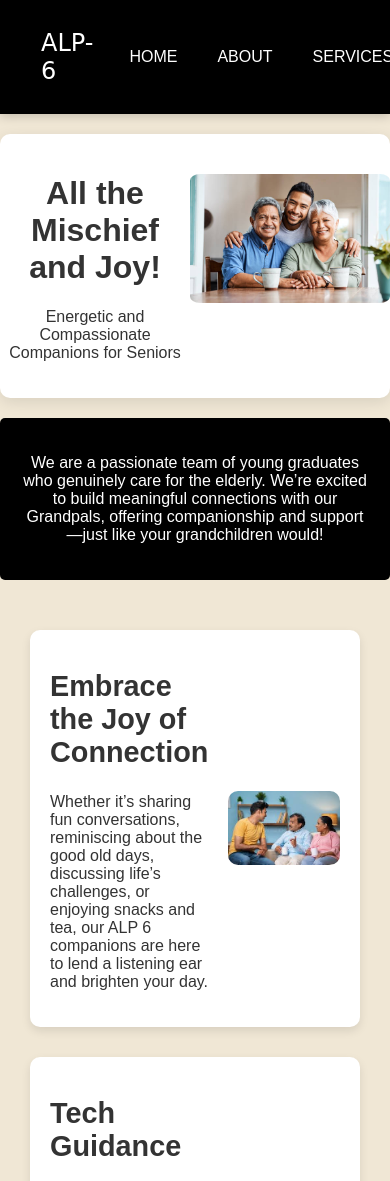
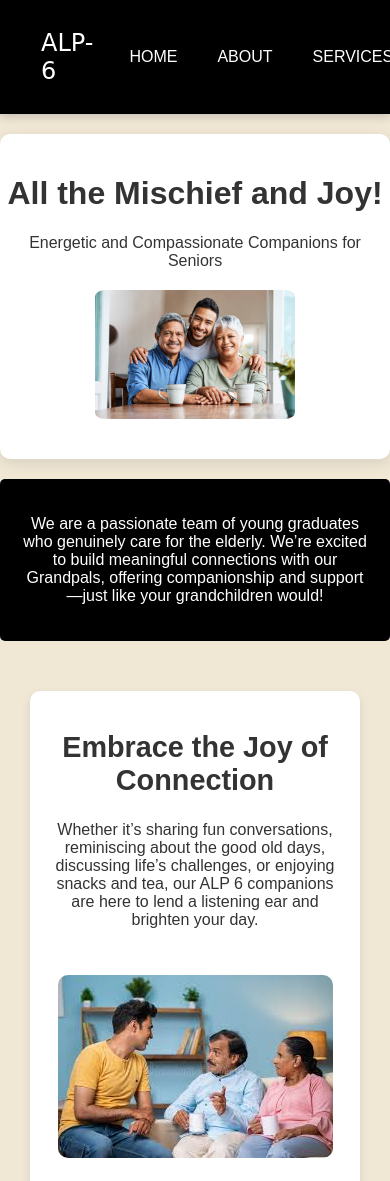
Before and after one commit to Suyash1608/ALP-6, a plain HTML site: page index.html in a window 390 px wide. Shown: the top 1181 px of the page. Drawn offline with Linux system fonts and the light colour scheme.

Commit message:
index.html

```diff
--- a/index.html
+++ b/index.html
@@ -232,10 +232,7 @@
         padding: 0; /* Remove padding */
     }
 
-    .social-icons li {
-        margin: 5px 0; /* Adjust margin for spacing */
-    }
-
+    .social-icons li,
     .nav-links li {
         margin: 5px 0; /* Adjust margin for spacing */
     }
@@ -243,7 +240,45 @@
     .footer-contact {
         text-align: center; /* Center text for better visibility */
     }
+
+    header {
+        display: block; /* Change to block to stack header elements */
+        text-align: center; /* Center text */
+    }
+
+    header > div {
+        margin: 10px auto; /* Adjust margin for spacing */
+    }
+
+    .item {
+        flex-direction: column; /* Stack text and image vertically */
+    }
+
+    .text-section {
+        padding-right: 0; /* Remove right padding */
+        text-align: center; /* Center text */
+    }
+
+    .image-section {
+        margin-top: 10px; /* Add space between text and image */
+    }
+
+    .testimonials {
+        flex-direction: column; /* Stack testimonials vertically */
+        align-items: center; /* Center items */
+    }
+
+    .testimonial-card {
+        width: 90%; /* Make cards responsive */
+        margin: 10px 0; /* Adjust margin for spacing */
+    }
+
+    img {
+        max-width: 100%; /* Ensure images are responsive */
+        height: auto; /* Maintain aspect ratio */
+    }
 }
+
 
 
         section>p {
```
